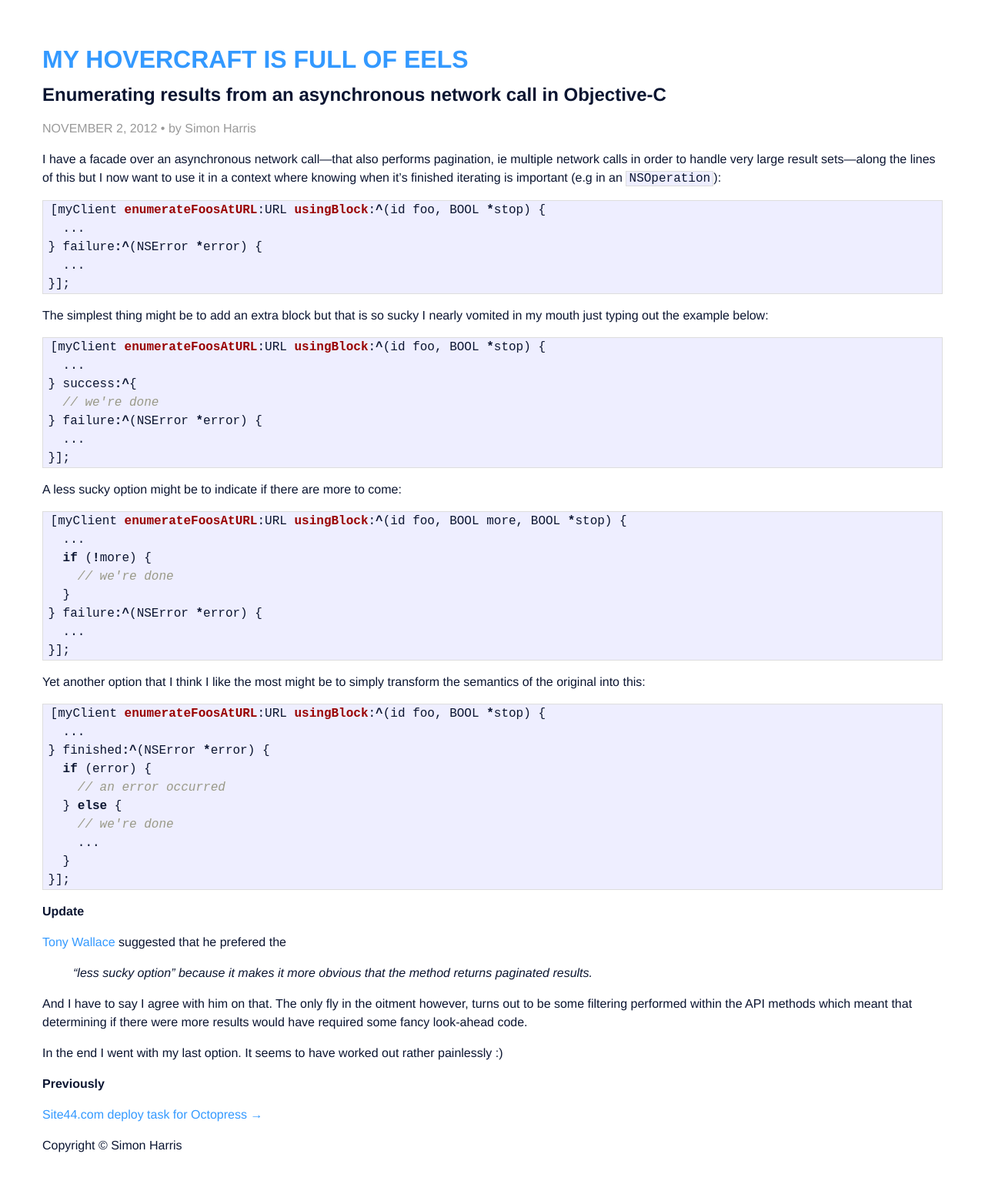
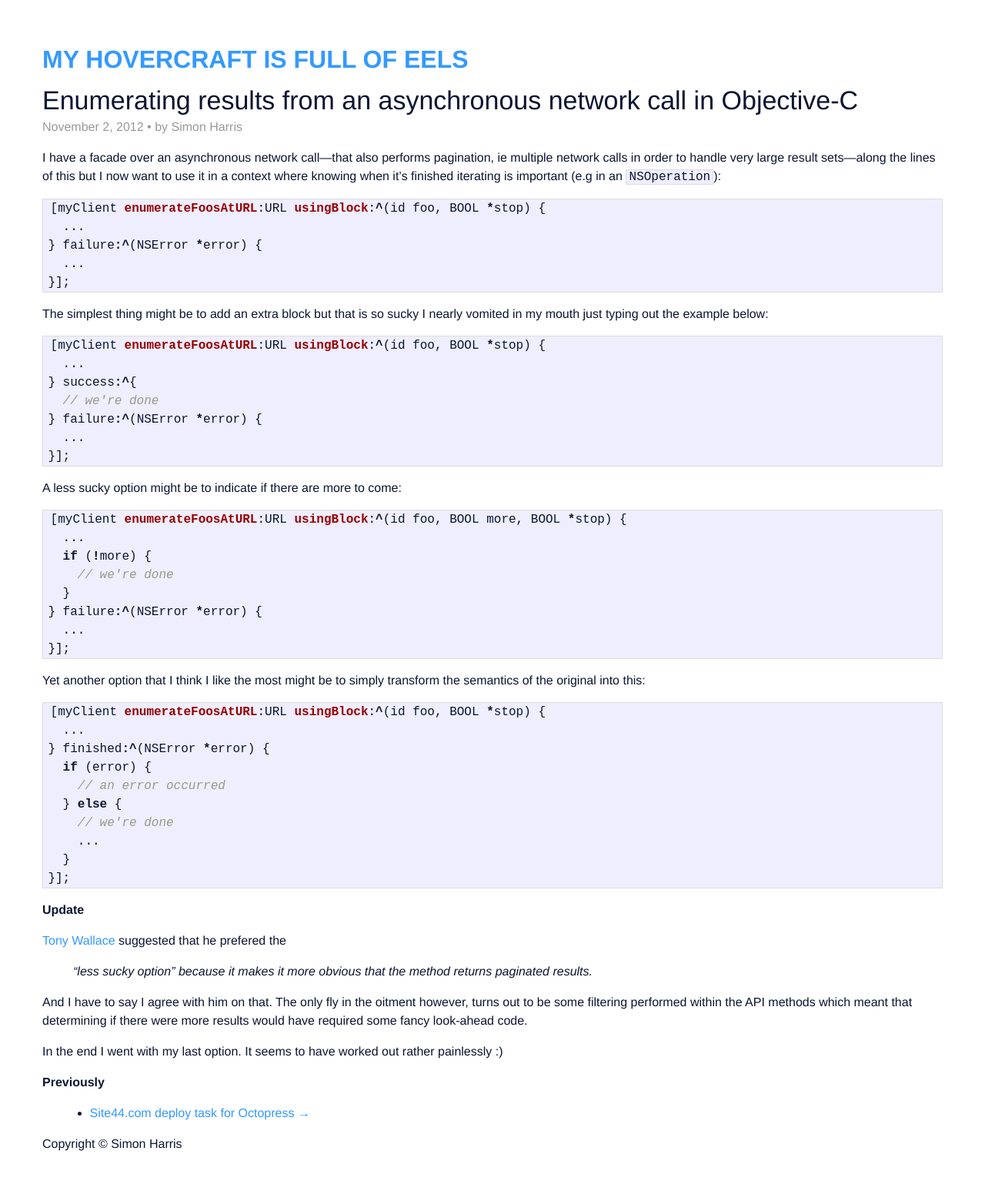
Before and after one commit to harukizaemon/harukizaemon.github.io, a Jekyll site: the page built from index.html, in a window 1280 px wide. Shown: the whole page at 77% size. Built offline with Jekyll 4.4.1, drawn with Linux system fonts in a browser that asks for light colours.

Commit message:
MOAR styling

```diff
--- a/_includes/post.html
+++ b/_includes/post.html
@@ -6,6 +6,6 @@
   {{ content }}
   {% if post.previous.url %}
   <p><strong>Previously</strong></p>
-  <p><a href="{{ post.previous.url }}">{{ post.previous.title }} &rarr;</a></p>
+  <ul><li><a href="{{ post.previous.url }}">{{ post.previous.title }} &rarr;</a></li></ul>
   {% endif %}
 </article>
--- a/css/main.css
+++ b/css/main.css
@@ -33,16 +33,22 @@ blockquote {
 /*
 /*****************************************************************************/
 
-.post header a {
-  color: #0B1531 !important;
-}
-
 .post header {
   color: #999999;
 }
 
-.post header time, .post header author {
-  text-transform: uppercase;
+.post header a {
+  color: #0B1531;
+}
+
+.post header h2 {
+  font-size: 34px;
+  font-weight: normal;
+  margin-bottom: 11px;
+}
+
+.post header p {
+  margin-top: 0;
 }
 
 /* standard */
```
